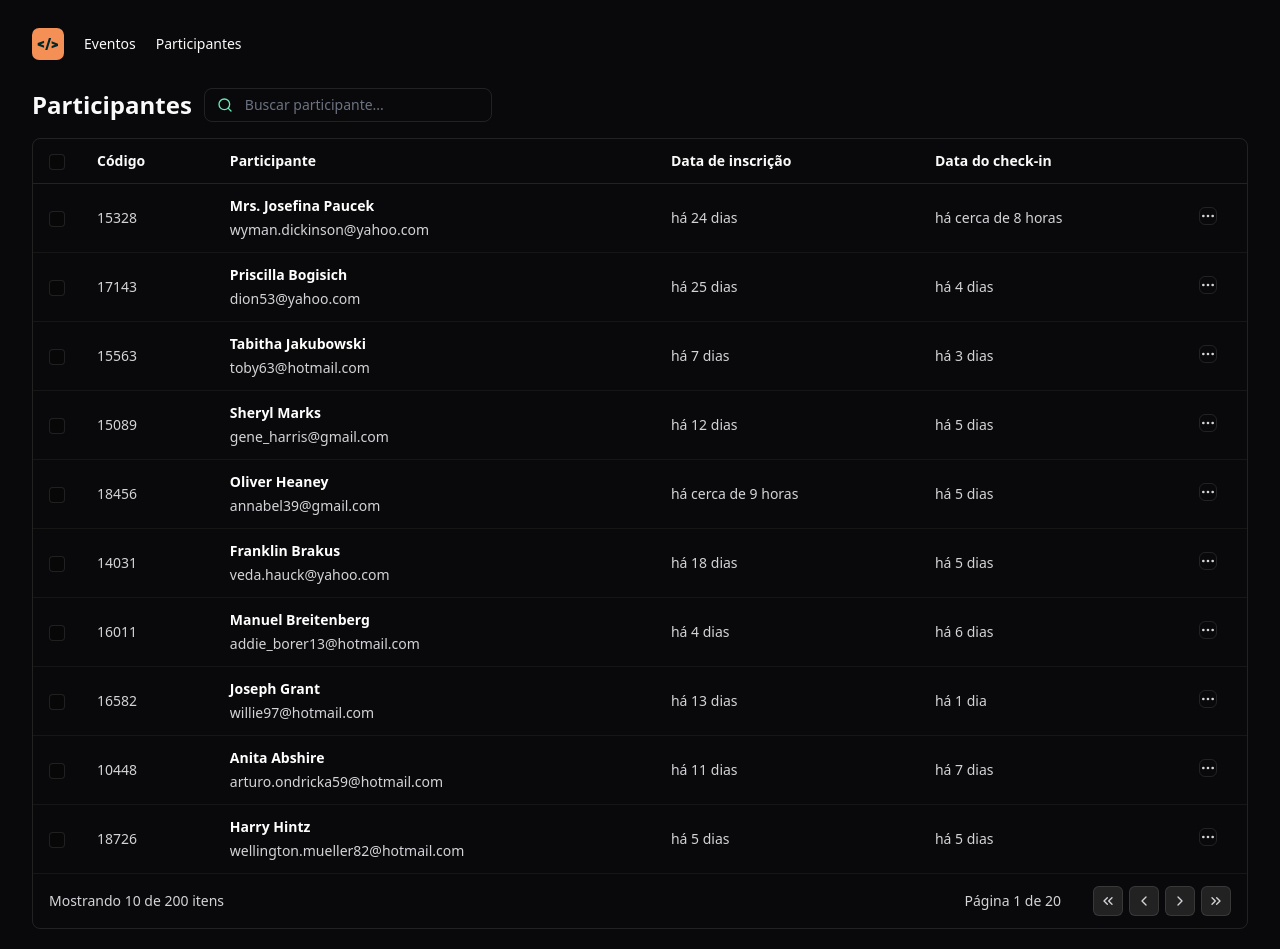
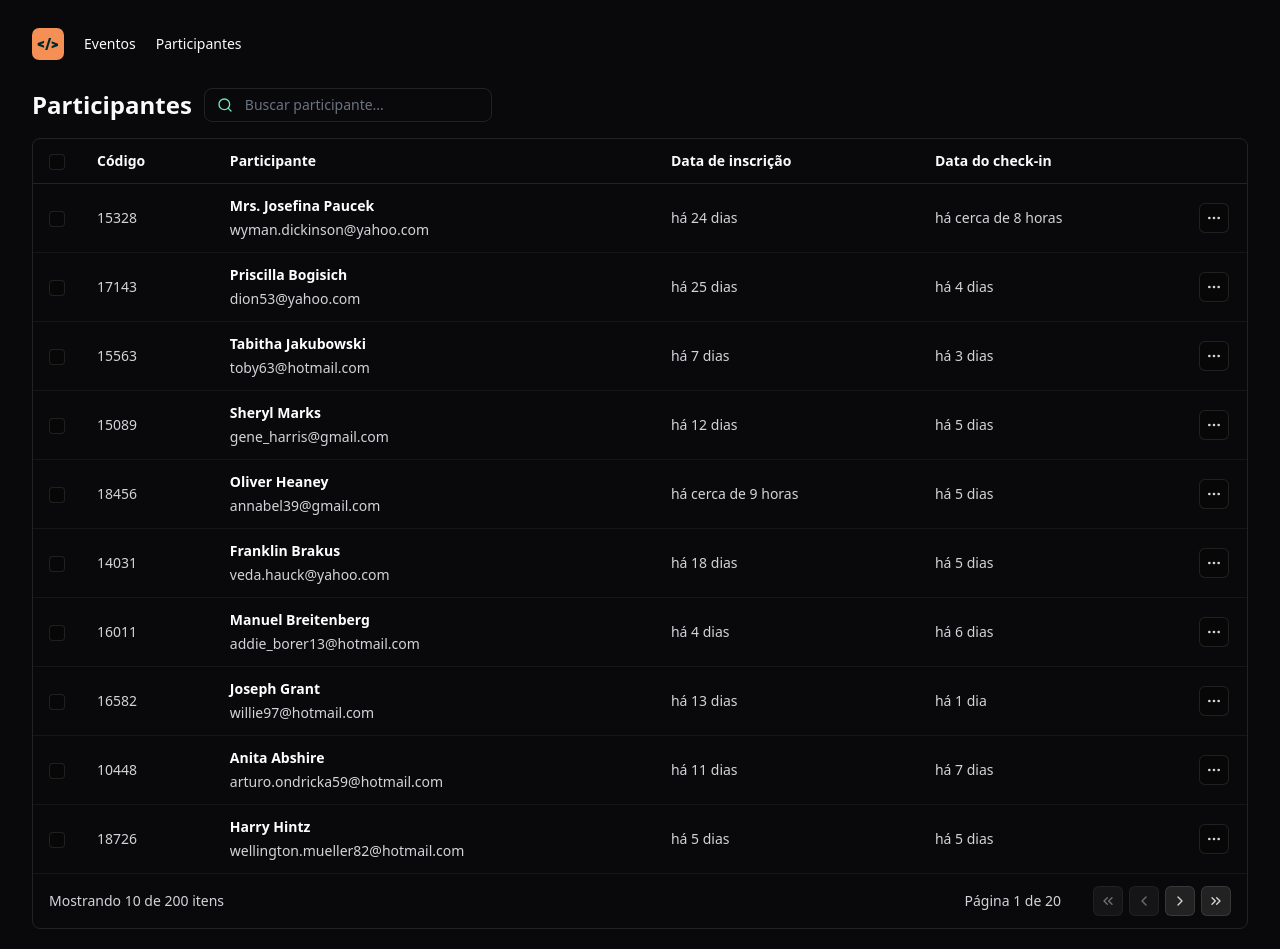
Before and after one commit to marcusviniciusmo/Pass-In_NextLevelWeek_April-24, a React (Vite) app in the folder pass-in-web/: page / in a window 1280 px wide. Built offline with nearby package versions, Linux system fonts and the light colour scheme.

Commit message:
Added opacity when the button is disabled

```diff
--- a/pass-in-web/src/components/iconButton.tsx
+++ b/pass-in-web/src/components/iconButton.tsx
@@ -1,4 +1,5 @@
 import { ComponentProps } from 'react';
+import { twMerge } from 'tailwind-merge';
 
 interface IconButtonProps extends ComponentProps<'button'> {
   transparent?: boolean;
@@ -8,11 +9,11 @@
   return (
     <button
       {...props}
-      className={
-        transparent
-          ? '"bg-black/20 border border-white/10 rounded-md p-1.5"'
-          : 'bg-white/10 border border-white/10 rounded-md p-1.5'
-      }
+      className={twMerge(
+        'border border-white/10 rounded-md p-1.5',
+        transparent ? 'bg-black/20' : 'bg-white/10',
+        props.disabled ? 'opacity-50' : null,
+      )}
     />
   );
 }
```
